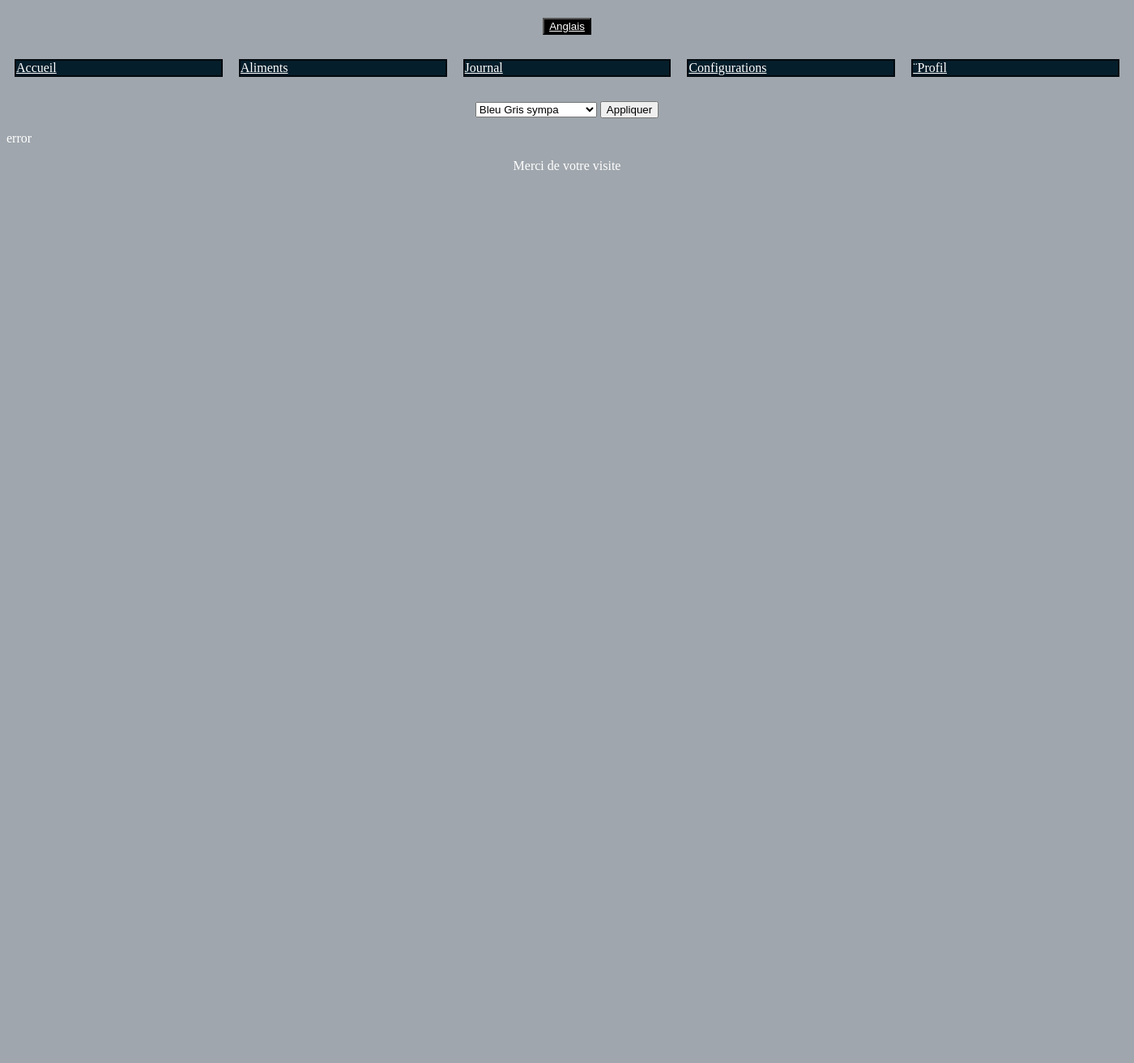
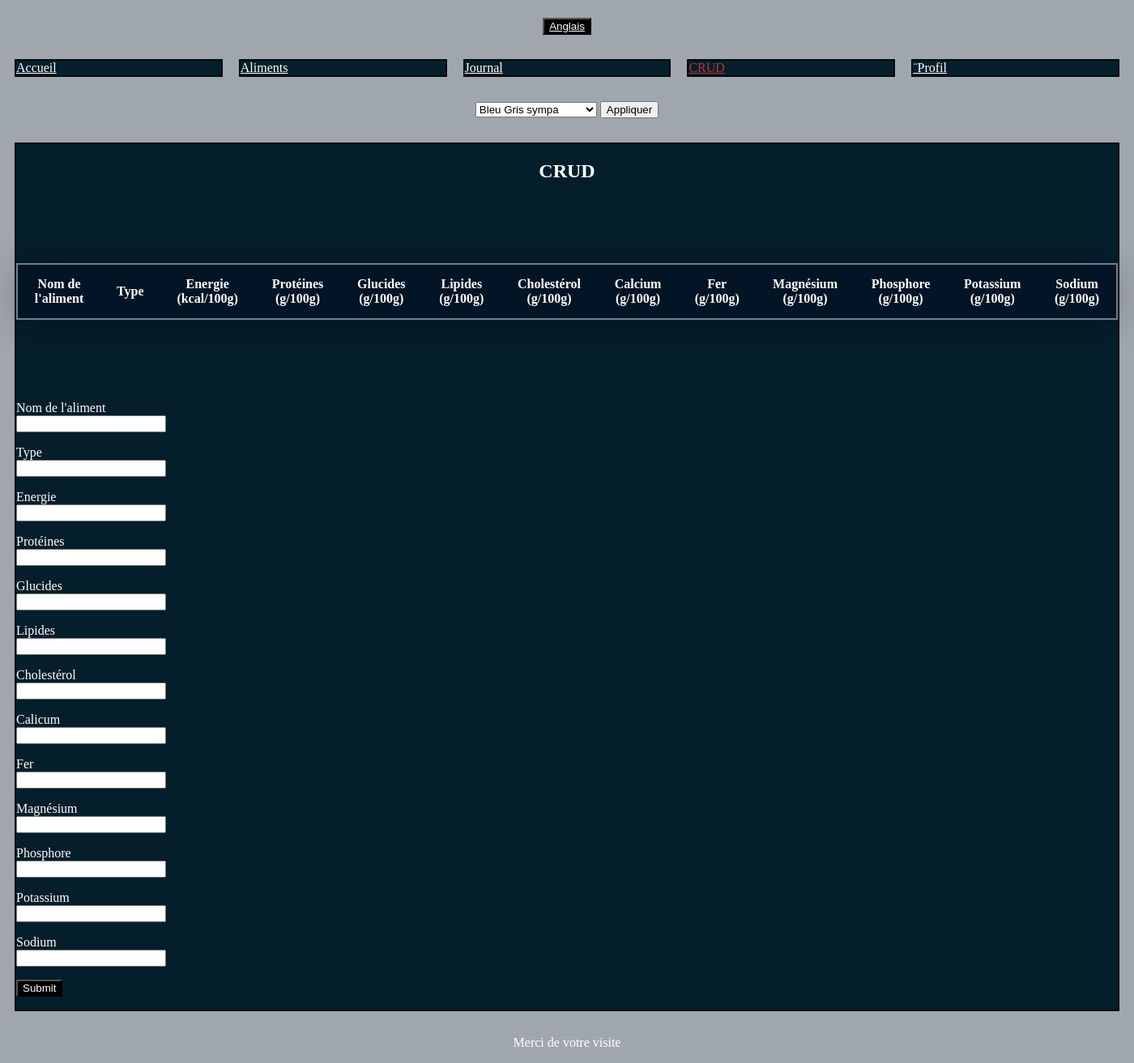
Before and after one commit to AnnaPSQ/IDAW_projet, a PHP site: page /index.php?page=CRUD in a window 1400 px wide. Shown: the part 58-1371 px from the top of the page at 81% size. Before the commit the page ends 268 px from the top, so only its background shows below. Run offline with PHP 8.4, Linux system fonts and the light colour scheme; lists and menus that the app fills with data are empty.

Commit message:
let's go

```diff
--- a/backend/aliments.php
+++ b/backend/aliments.php
@@ -0,0 +1 @@
+<?php
--- a/frontend/config.php
+++ b/frontend/CRUD.php
@@ -1,15 +1,22 @@
         <div class="conteneur-flexible ligne ">
-            <div class="element-flexible bleu-clair element-hw-autres"> <center> <h2> Configurations <h2> </center>
+            <div class="element-flexible bleu-clair element-hw-autres"> <center> <h2> CRUD <h2> </center>
 
             <table class = "tableau-formulaire">
             <thead>
                 <tr>
-                    <th>Nom </th>
-                    <th>Prenom </th>
-                    <th>Date de naissance </th>
-                    <th>Message </th>
-                    <th>Adore le cours </th>
-                    <th>CRUD</th>
+                    <th>Nom de l'aliment </th>
+                    <th>Type </th>
+                    <th>Energie (kcal/100g) </th>
+                    <th>Protéines (g/100g) </th>
+                    <th>Glucides (g/100g) </th>
+                    <th>Lipides (g/100g)</th>
+                    <th>Cholestérol (g/100g)</th>
+                    <th>Calcium (g/100g)</th>
+                    <th>Fer (g/100g)</th>
+                    <th>Magnésium (g/100g)</th>
+                    <th>Phosphore (g/100g)</th>
+                    <th>Potassium (g/100g)</th>
+                    <th>Sodium (g/100g)</th>
                 </tr>
             </thead>
 
@@ -19,11 +26,19 @@
         </table>
 
         <form id="AddStudentForm" onsubmit="onFormSubmit();" autocomplete="off">
-            <p>Aliment <br id="contenu-nom"> <input type="text" id="IDnom" name="nom"></p>
-            <p>Type <br> <input type="text" id="IDprenom" name="prenom"></p>
-            <p>Date de naissance <br> <input type="date" id="IDdate" name="date"> </p>
-            <p>Message: <br><textarea id="IDmessage" name="message"></textarea></p>
-            <input type="checkbox" id="Adore" name="question"> <label for="Adore">Adorez-vous le cours?</label>
+            <p>Nom de l'aliment <br id="contenu-nom"> <input type="text" id="IDnom" name="nom"></p>
+            <p>Type <br> <input type="text" id="IDtype" name="prenom"></p>
+            <p>Energie <br> <input type="text" id="IDenergie" name="date"> </p>
+            <p>Protéines <br> <input type="text" id="IDproteines" name="date"> </p>
+            <p>Glucides <br> <input type="text" id="IDglucides" name="date"> </p>
+            <p>Lipides <br> <input type="text" id="IDlipides" name="date"> </p>
+            <p>Cholestérol <br> <input type="text" id="IDcholesterol" name="date"> </p>
+            <p>Calicum <br> <input type="text" id="IDcalcium" name="date"> </p>
+            <p>Fer <br> <input type="text" id="IDfer" name="date"> </p>
+            <p>Magnésium <br> <input type="text" id="IDmagnesium" name="date"> </p>
+            <p>Phosphore <br> <input type="text" id="IDphosphore" name="date"> </p>
+            <p>Potassium <br> <input type="text" id="IDpotassium" name="date"> </p>
+            <p>Sodium <br> <input type="text" id="IDsodium" name="date"> </p>
             <p><button type="submit">Submit</button></p>
         </form>
 
@@ -99,6 +114,7 @@
                         ${newStudent.aimeCours}
                         </td> <td> <button onclick="edit(${newStudent.id})" style="color:blue">Edit</button>  <button onclick="remove(${newStudent.id})" style="color:blue">Remove</button> </td> </tr>`);
                         onForm("","","","","");
+                        addAliment()
                     }
                 }
                 else{
--- a/frontend/menu.php
+++ b/frontend/menu.php
@@ -7,7 +7,7 @@
         'index' => array('Accueil', 'Welcome'),
         'aliments' =>  array('Aliments', 'Food'),
         'journal' => array('Journal', 'Journal'),
-        'config' => array('Configurations', 'Configurations'),
+        'CRUD' => array('CRUD', 'CRUD'),
         'profil' => array('¨Profil', 'Profil')
     );
 
```
Also changed, not shown: backend/addAliment.php (added, +21 -0 lines), backend/afficheAliment.php (added, +21 -0 lines), backend/config.php (deleted, +0 -17 lines), backend/deleteAliment.php (added), backend/editAliment.php (added).
